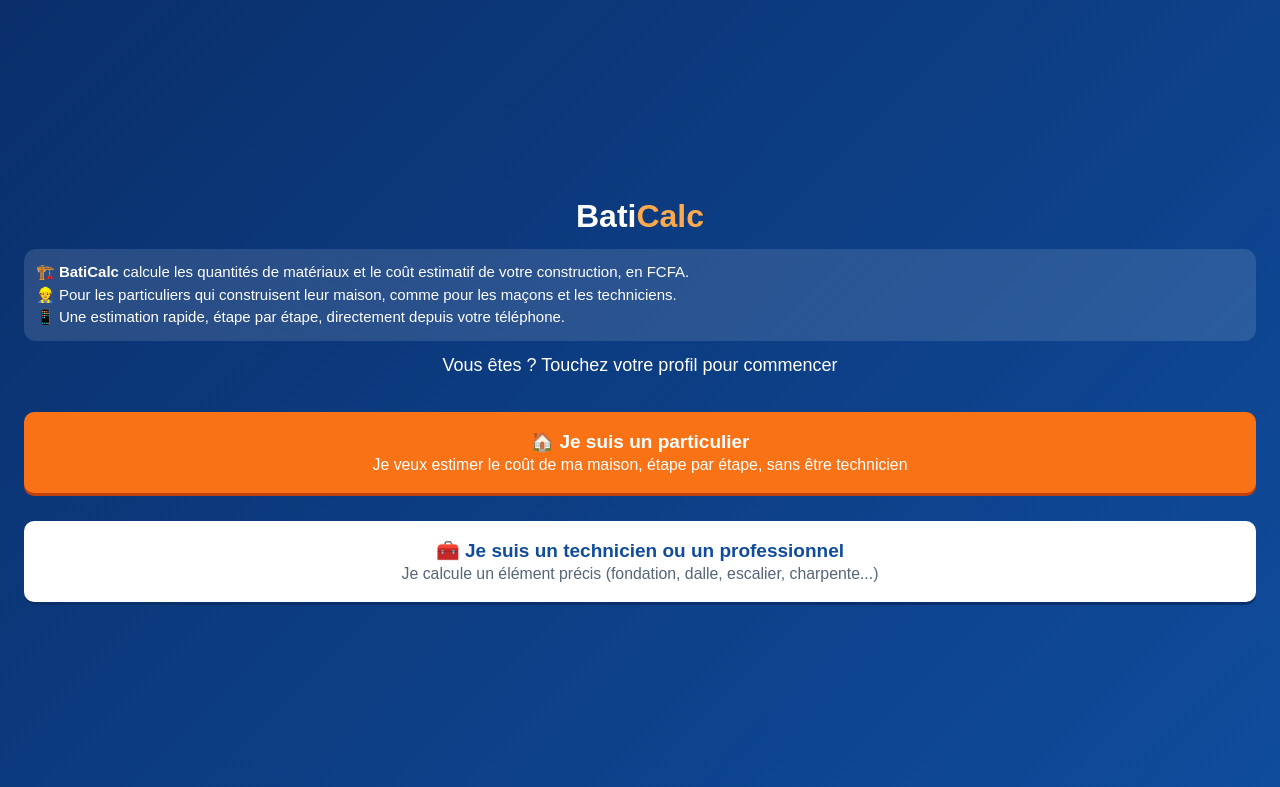
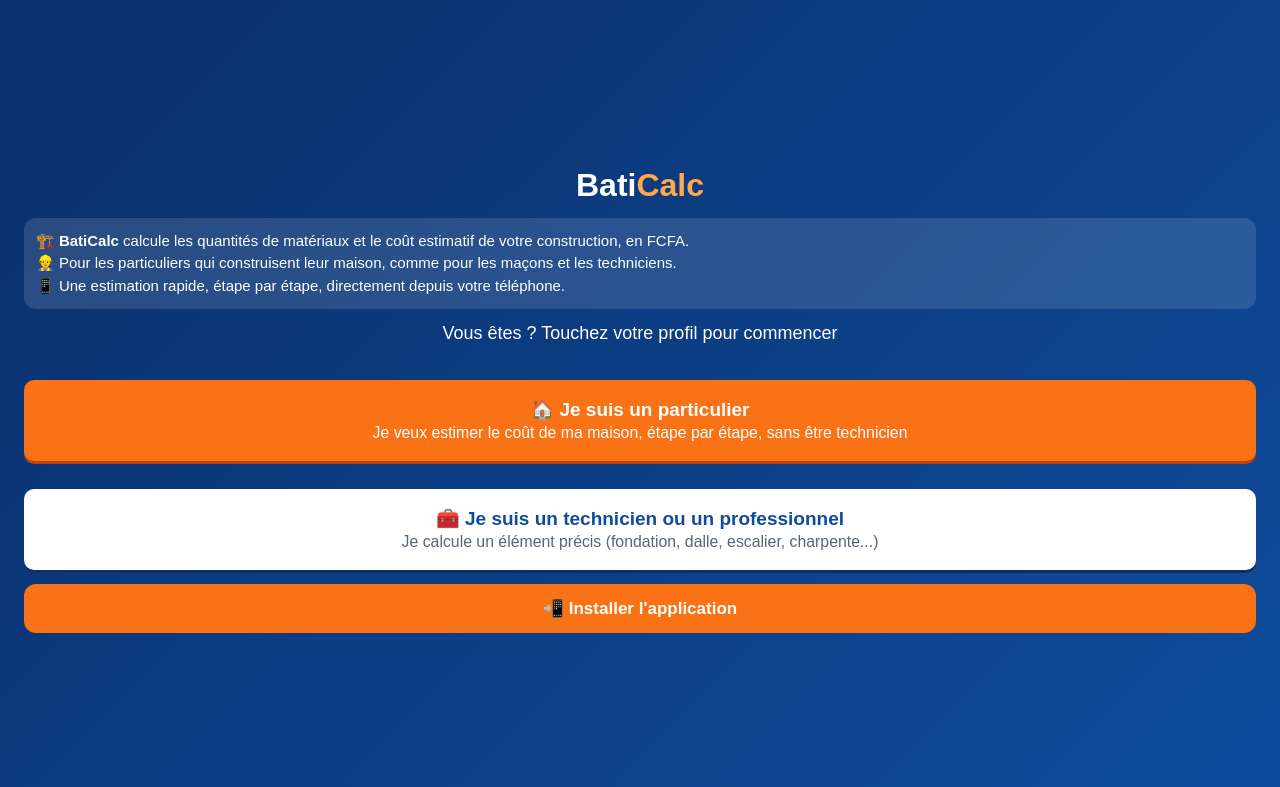
Before and after one commit to jeannoelata-art/baticalc, a plain HTML site: page index.html in a window 1280 px wide. Shown: the top 787 px of the page. Drawn offline with Linux system fonts and the light colour scheme.

Commit message:
Add files via upload

```diff
--- a/index.html
+++ b/index.html
@@ -2830,7 +2830,7 @@ footer::before{content:"\1F3D7\FE0F  \1F9F1  \1F4D0";display:block;font-size:18p
   $("pq-niv").addEventListener("change", maj); $("pq-toit").addEventListener("change", maj); maj();
   terrain();
 
-  var ov = document.createElement("div");
+  var ov = document.createElement("div"); ov.id = "ov-mode";
   ov.style.cssText = "position:fixed;inset:0;z-index:10001;background:linear-gradient(135deg,#0a2f6b,#0f4c9c);display:none;flex-direction:column;justify-content:center;padding:24px;gap:14px";
   ov.innerHTML = '<h1 style="color:#fff;text-align:center;margin:0">Bati<span style="color:#ffa94d">Calc</span></h1><div style="color:#fff;font-size:15px;line-height:1.5;background:rgba(255,255,255,.12);border-radius:12px;padding:12px">🏗️ <b>BatiCalc</b> calcule les quantités de matériaux et le coût estimatif de votre construction, en FCFA.<br>👷 Pour les particuliers qui construisent leur maison, comme pour les maçons et les techniciens.<br>📱 Une estimation rapide, étape par étape, directement depuis votre téléphone.</div><p style="color:#fff;text-align:center;font-size:18px;margin:0 0 8px">Vous êtes ? Touchez votre profil pour commencer</p>' +
     '<button type="button" class="btn" data-m="p" style="font-size:19px;padding:18px">🏠 Je suis un particulier<br><small style="color:#fff;font-weight:normal">Je veux estimer le coût de ma maison, étape par étape, sans être technicien</small></button>' +
@@ -2857,7 +2857,7 @@ footer::before{content:"\1F3D7\FE0F  \1F9F1  \1F4D0";display:block;font-size:18p
 <script>
 (function () {
   var WA_AIDE = "237681463954"; /* numéro WhatsApp d'aide, avec l'indicatif, sans + ni espaces (exemple : 237600000000) */
-  var hd = document.querySelector("header"), dp = null, ib = document.createElement("button"), ios = /iphone|ipad|ipod/i.test(navigator.userAgent);
+  var hd = document.querySelector("header"), dp = null, ios = /iphone|ipad|ipod/i.test(navigator.userAgent);
   var dedans = (window.matchMedia && window.matchMedia("(display-mode: standalone)").matches) || window.navigator.standalone;
   if (WA_AIDE) {
     var a = document.createElement("a");
@@ -2866,15 +2866,31 @@ footer::before{content:"\1F3D7\FE0F  \1F9F1  \1F4D0";display:block;font-size:18p
     a.style.cssText = "position:fixed;right:14px;bottom:82px;z-index:60;width:54px;height:54px;border-radius:50%;background:#25d366;color:#fff;font-size:28px;display:flex;align-items:center;justify-content:center;text-decoration:none;box-shadow:0 4px 14px rgba(0,0,0,.3)";
     document.body.appendChild(a);
   }
-  ib.type = "button"; ib.className = "sup"; ib.textContent = "📲 Installer l'application"; ib.style.cssText = "display:none;margin-top:8px;background:#fff;color:#0f4c9c;border-color:#fff";
-  if (hd) { hd.appendChild(ib); }
-  if (!dedans && ios) { ib.style.display = ""; }
-  window.addEventListener("beforeinstallprompt", function (e) { e.preventDefault(); dp = e; if (!dedans) { ib.style.display = ""; } });
-  window.addEventListener("appinstalled", function () { ib.style.display = "none"; });
-  ib.addEventListener("click", function () {
-    if (dp) { dp.prompt(); dp = null; ib.style.display = "none"; }
-    else { alert("Pour installer BatiCalc : touchez le bouton Partager de Safari, puis « Sur l'écran d'accueil »."); }
-  });
+  var BS = "border:0;border-radius:12px;background:#f97316;color:#fff;font-weight:bold;cursor:pointer;";
+  function montrer() {
+    var m = document.createElement("div"), android = /android/i.test(navigator.userAgent);
+    m.style.cssText = "position:fixed;inset:0;z-index:10002;background:rgba(8,20,45,.8);display:flex;align-items:center;justify-content:center;padding:18px";
+    m.innerHTML = '<div style="background:#fff;color:#1b2a3a;border-radius:16px;padding:18px;max-width:380px;width:100%;font-size:16px;line-height:1.5"><h3 style="margin:0 0 8px;color:#0f4c9c">📲 Installer BatiCalc</h3>' +
+      (ios ? '<p style="margin:0 0 6px"><b>Sur iPhone (Safari) :</b></p><ol style="margin:0 0 10px;padding-left:20px"><li>Touchez le bouton <b>Partager</b> (le carré avec une flèche).</li><li>Faites défiler et touchez <b>« Sur l\'écran d\'accueil »</b>.</li><li>Touchez <b>« Ajouter »</b>.</li></ol>' :
+      '<p style="margin:0 0 6px"><b>Sur Android (Chrome) :</b></p><ol style="margin:0 0 10px;padding-left:20px"><li>Touchez les <b>trois points ⋮</b> en haut à droite.</li><li>Touchez <b>« Installer l\'application »</b> (ou « Ajouter à l\'écran d\'accueil »).</li><li>Touchez <b>« Installer »</b>.</li></ol>' + (android ? '' : '<p style="margin:0 0 10px;font-size:14px">Sur iPhone : bouton Partager, puis « Sur l\'écran d\'accueil ».</p>')) +
+      '<p style="margin:0 0 12px;font-size:14px">L\'icône BatiCalc apparaît ensuite sur votre écran, comme une vraie application.</p><button type="button" style="' + BS + 'width:100%;padding:12px;font-size:17px">J\'ai compris</button></div>';
+    m.addEventListener("click", function (ev) { if (ev.target === m || ev.target.tagName === "BUTTON") { m.remove(); } });
+    document.body.appendChild(m);
+  }
+  function installer() { if (dp) { dp.prompt(); dp = null; } else { montrer(); } }
+  var btns = [];
+  function creer(parent, css) {
+    var b = document.createElement("button");
+    b.type = "button"; b.textContent = "📲 Installer l'application"; b.style.cssText = BS + css; b.addEventListener("click", installer);
+    parent.appendChild(b); btns.push(b);
+  }
+  if (!dedans) {
+    if (hd) { creer(hd, "display:block;margin-top:8px;padding:10px 14px;font-size:15px"); }
+    var ovm = document.getElementById("ov-mode");
+    if (ovm) { creer(ovm, "padding:14px;font-size:17px"); }
+    window.addEventListener("beforeinstallprompt", function (e) { e.preventDefault(); dp = e; });
+    window.addEventListener("appinstalled", function () { btns.forEach(function (b) { b.style.display = "none"; }); });
+  }
 })();
 </script>
 <script>window.va=window.va||function(){(window.vaq=window.vaq||[]).push(arguments)};</script>
```
